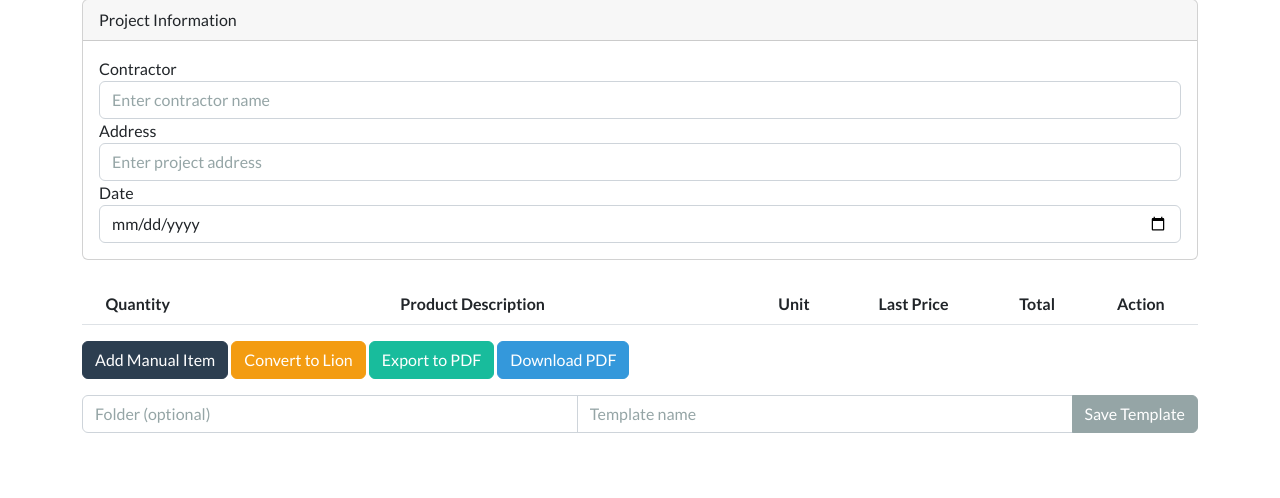
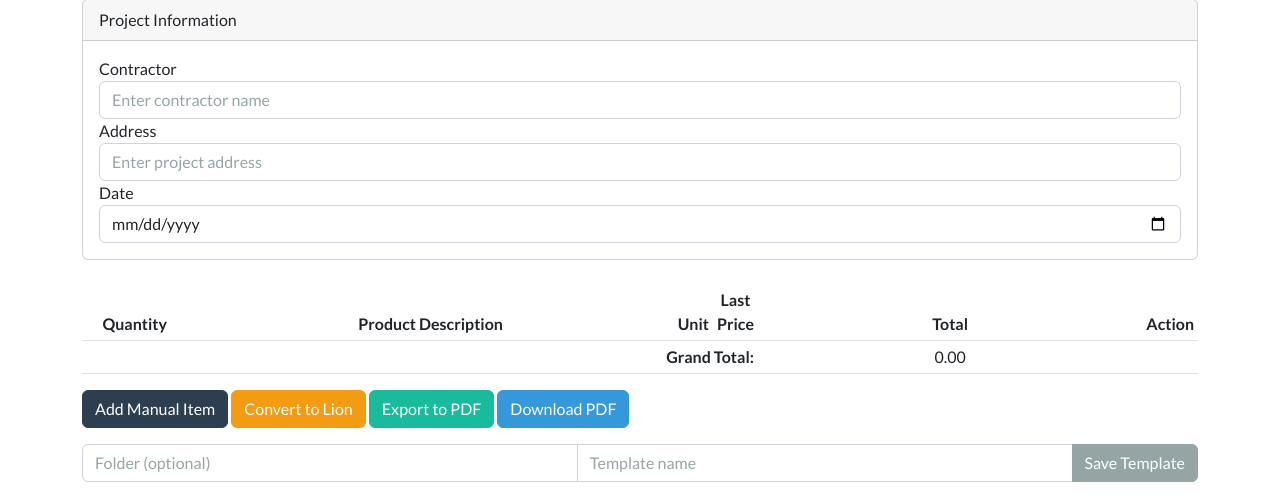
Before and after one commit to adm15123/Inventory-analyzer, a Flask app: page /material_list in a window 1280 px wide. Shown: the part 341-839 px from the top of the page. Before the commit the page ends 774 px from the top, so only its background shows below. Run offline with Flask 3, Linux system fonts and the light colour scheme; the visitor is signed in with stand-in values (Sample User, id 1); lists and menus that the app fills with data are empty; some libraries are stand-ins or nearby versions.

Commit message:
Add table footer and compact layout

```diff
--- a/static/css/styles.css
+++ b/static/css/styles.css
@@ -4,6 +4,10 @@ table.table td, table.table th { text-align: center; }
 .inline-input { width: auto; display: inline-block; }
 
 #material-list td {
+  white-space: nowrap;
+}
+
+#material-list td:nth-child(2) {
   white-space: normal;
   word-break: break-word;
 }
--- a/static/js/material_list.js
+++ b/static/js/material_list.js
@@ -8,6 +8,18 @@ function recalcRow(row) {
   const lp = parseFloat(row.querySelector('input.last-price').value) || 0;
   const qty = parseFloat(row.querySelector('input.quantity').value) || 0;
   row.querySelector('.total').innerText = (lp * qty).toFixed(2);
+  updateGrandTotal();
+}
+
+function updateGrandTotal() {
+  let sum = 0;
+  document.querySelectorAll('#material-list .total').forEach(td => {
+    sum += parseFloat(td.innerText) || 0;
+  });
+  const grand = document.getElementById('grand-total');
+  if (grand) {
+    grand.innerText = sum.toFixed(2);
+  }
 }
 
 function currentListId() {
@@ -55,7 +67,7 @@ function attachRowEvents(row) {
   }
   const rm = row.querySelector('.remove-item');
   if (rm) {
-    rm.addEventListener('click', function () { row.remove(); });
+    rm.addEventListener('click', function () { row.remove(); updateGrandTotal(); });
   }
 }
 
@@ -88,6 +100,7 @@ function updatePredeterminedRows() {
     }
   });
   updateListAttributes();
+  updateGrandTotal();
 }
 
 document.addEventListener('DOMContentLoaded', function () {
@@ -98,6 +111,7 @@ document.addEventListener('DOMContentLoaded', function () {
   }
   updatePredeterminedRows();
   updateListAttributes();
+  updateGrandTotal();
   supplySelect.addEventListener('change', function () {
     localStorage.setItem('selectedSupply', this.value);
     updatePredeterminedRows();
@@ -121,6 +135,7 @@ document.addEventListener('DOMContentLoaded', function () {
       '<button type="button" class="btn btn-danger remove-item" aria-label="Remove"><i class="bi bi-trash"></i></button></td>';
     attachRowEvents(row);
     updateListAttributes();
+    updateGrandTotal();
   });
   document.getElementById('export-pdf').addEventListener('click', function () {
     const includePrice = confirm('Would you like to include the price in the PDF?');
--- a/templates/material_list.html
+++ b/templates/material_list.html
@@ -60,7 +60,7 @@
     </div>
   </div>
   <div class="table-responsive">
-  <table id="material-table" class="table table-striped">
+  <table id="material-table" class="table table-striped table-sm">
     <thead>
       <tr>
         <th>Quantity</th>
@@ -86,6 +86,13 @@
         </tr>
       {% endfor %}
     </tbody>
+    <tfoot>
+      <tr>
+        <td colspan="4" class="text-end"><strong>Grand Total:</strong></td>
+        <td id="grand-total">0.00</td>
+        <td></td>
+      </tr>
+    </tfoot>
   </table>
   </div>
   <button type="button" class="btn btn-primary" id="add-item">Add Manual Item</button>
```
